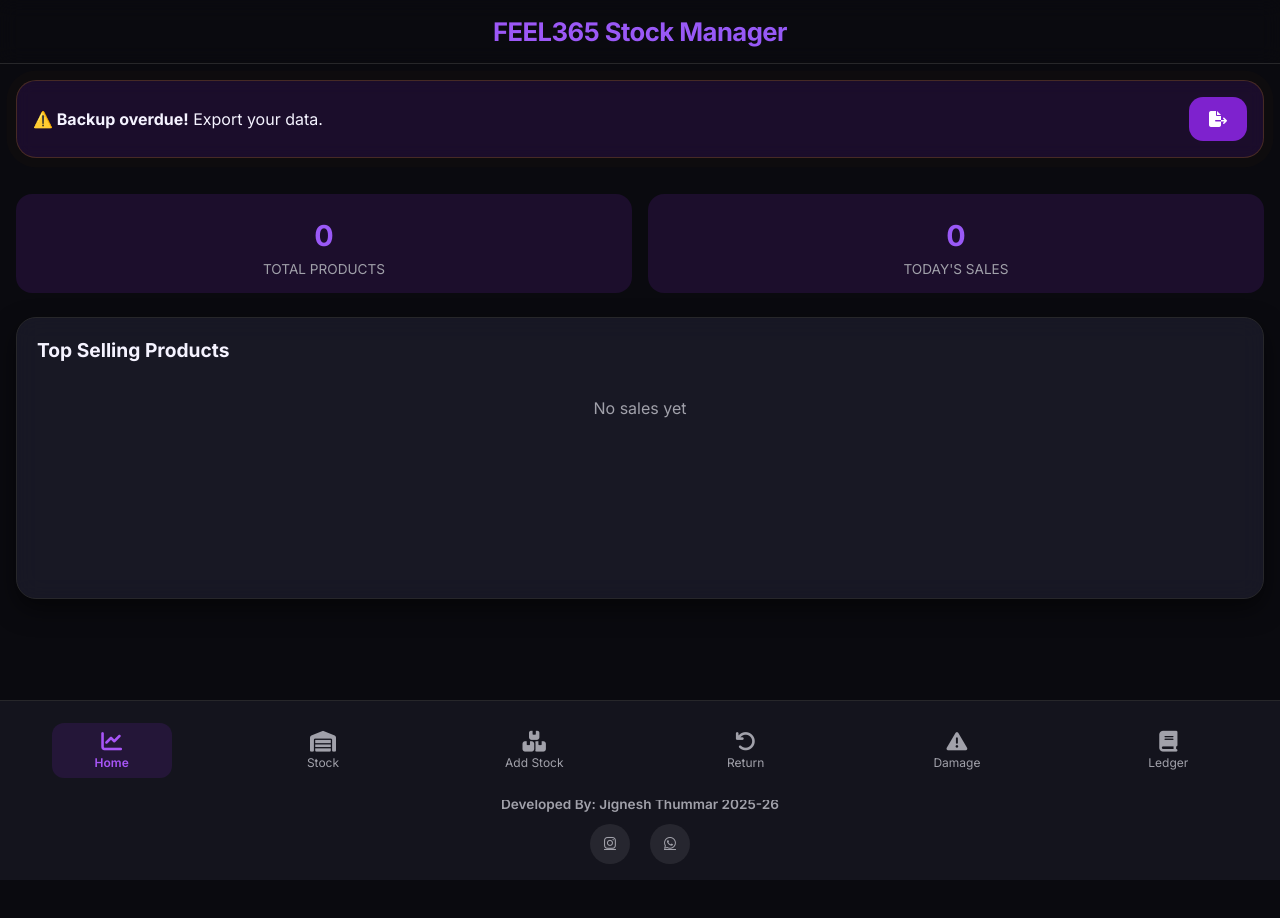
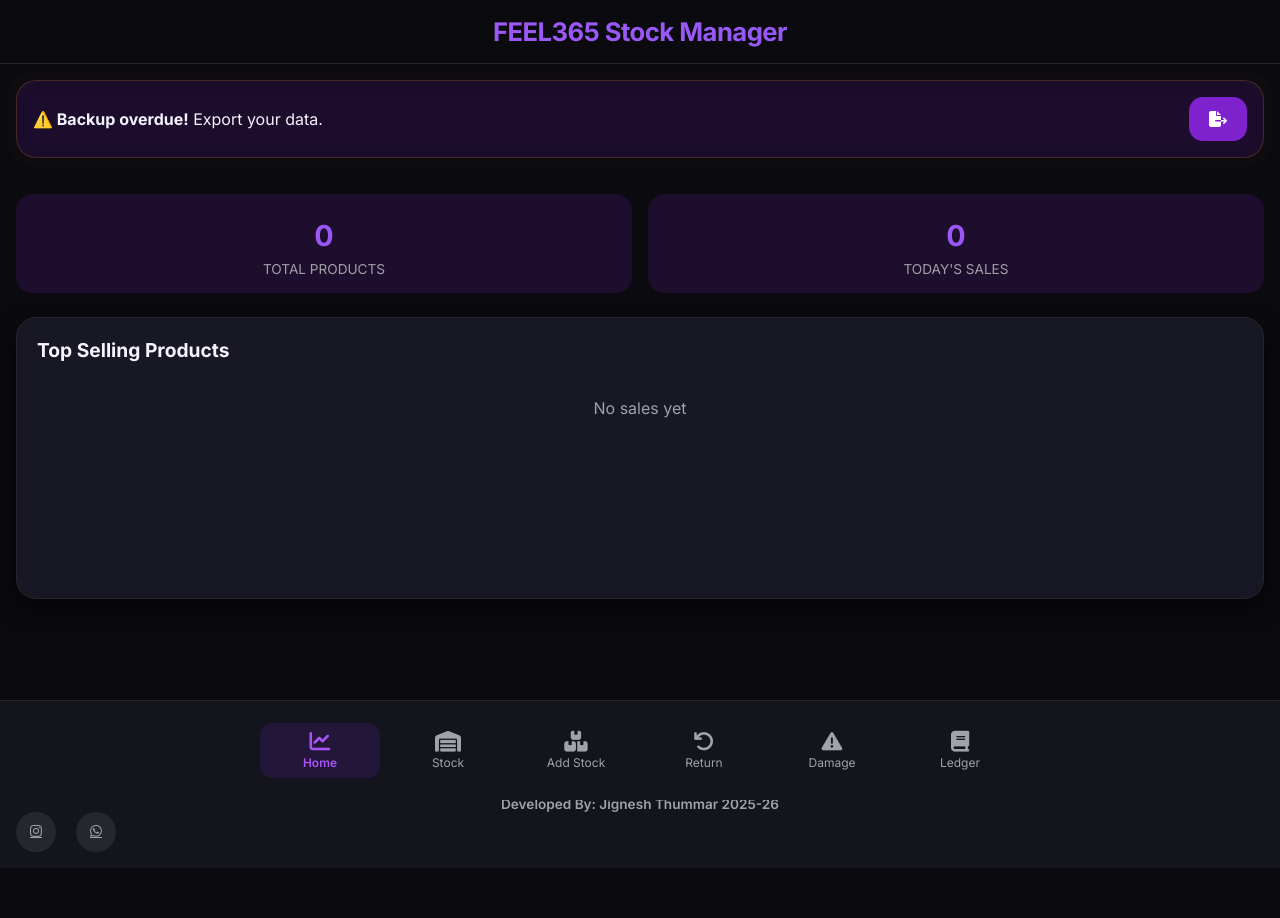
Before and after one commit to Jigsthummar/stock.feel365.in, a plain HTML site: page index.html in a window 1280 px wide. Drawn offline with nearby package versions, Linux system fonts and the light colour scheme.

Commit message:
Update index.html

```diff
--- a/index.html
+++ b/index.html
@@ -331,36 +331,6 @@
   margin-bottom: 140px; /* = footer (70px) + bottom nav (70px) */
 }
 
-/* Bottom nav stays fixed at very bottom */
-.bottom-nav {
-  position: fixed;
-  bottom: 0;
-  left: 0;
-  width: 100%;
-  height: 70px; /* Explicit height */
-  background: var(--card);
-  border-top: 1px solid var(--border);
-  display: flex;
-  justify-content: space-around;
-  align-items: center;
-  padding: 0 8px;
-  z-index: 1000;
-}
-
-    /* FOOTER */
-    .app-footer {
-      padding: 16px;
-      text-align: center;
-      color: var(--text-light);
-      font-size: 0.85rem;
-      background: var(--card);
-      border-top: 1px solid var(--border);
-      z-index: 999;
-      display: flex;
-      flex-direction: column;
-      align-items: center;
-      gap: 12px;
-    }
     .brand-credit {
       font-weight: 600;
     }
```
